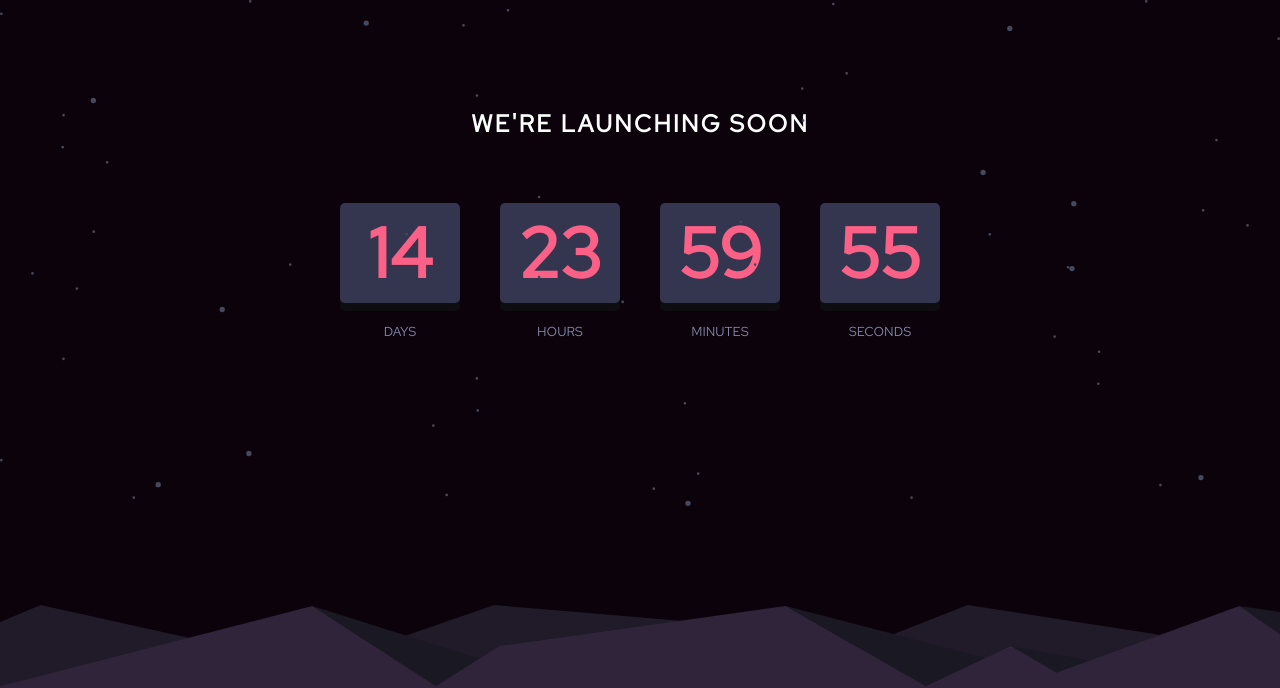
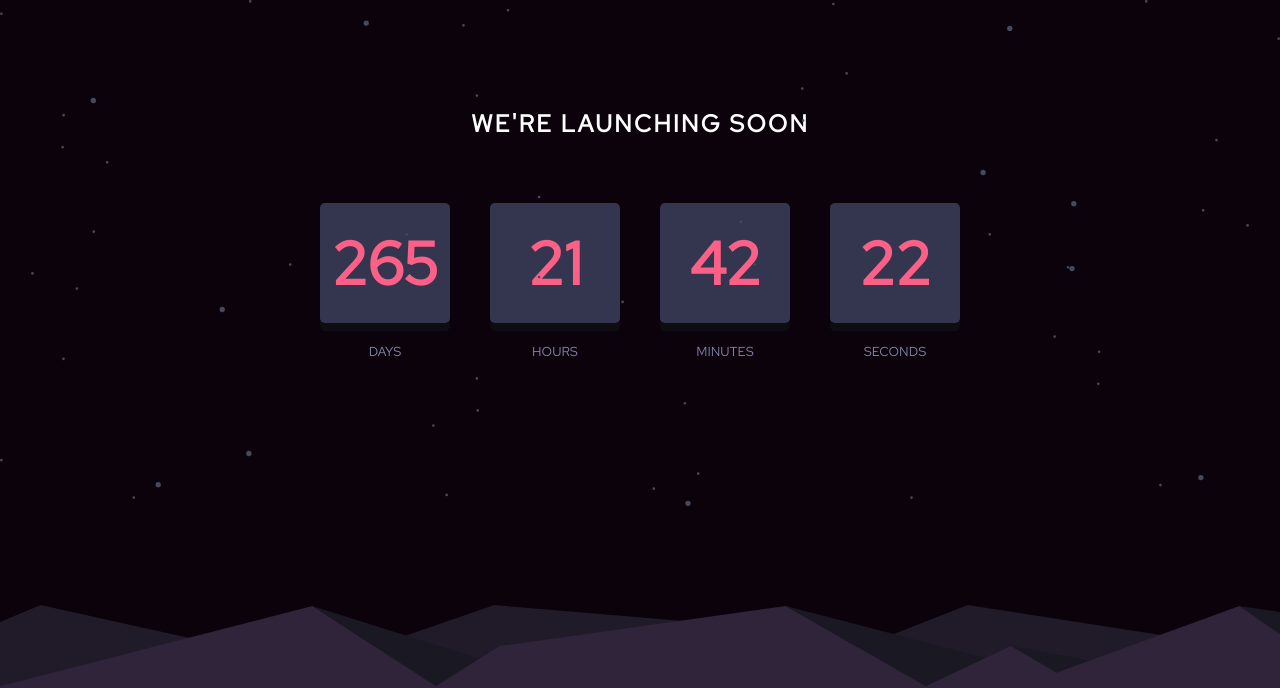
Before and after one commit to ChineduCode/LaunchCountdownTimer, a plain HTML site: page index.html in a window 1280 px wide. Shown: the top 688 px of the page. Drawn offline with Linux system fonts and the light colour scheme.

Commit message:
index.html : modified style.css: modified script.js: modified

```diff
--- a/css/style.scss
+++ b/css/style.scss
@@ -24,7 +24,7 @@ main{
         text-align: center;
     }
 
-    .time{
+    .countdown{
         display: flex;
         justify-content: space-between;
         align-items: center;
@@ -40,12 +40,12 @@ main{
                 background-color: hsl(236, 21%, 26%);
                 margin: 0 7px 1em;
                 border-radius: 5px;
-                font-size: 35px;
-                font-weight: 900;
+                font-size: 30px;
+                font-weight: bold;
                 color: hsl(345, 95%, 68%);
                 box-shadow: 0 4px 0 hsl(234, 17%, 12%);
-                height: 60px;
-                width: 65px;
+                height: 65px;
+                width: 70px;
                 display: flex;
                 align-items: center;
                 justify-content: center;
@@ -100,12 +100,12 @@ footer{
 @media only screen and (min-width: 768px) {
     main{
         margin-top: 6em;
-        .time{
+        .countdown{
             .container{
                 .count{
-                    width: 120px;
-                    height: 100px;
-                    font-size: 70px;
+                    width: 130px;
+                    height: 120px;
+                    font-size: 60px;
                     margin: 0 20px 20px;
                     box-shadow: 0 8px 0 hsl(240, 13%, 6%);
                 }
--- a/index.html
+++ b/index.html
@@ -17,21 +17,21 @@
   <main>
     <h2 class="heading">We're launching soon</h2>
 
-    <div class="time">
+    <div class="countdown">
       <div class="container">
-        <div class="days-innertext count"></div>
+        <div class="days-innertext count"> <!--days--> </div>
         <div class="days-text text">DAYS</div>
       </div>
       <div class="container">
-        <div class="hours-innertext count"></div>
+        <div class="hours-innertext count"> <!--hours--> </div>
         <div class="hours-text text">HOURS</div>
       </div>
       <div class="container">
-        <div class="minutes-innertext count"></div>
+        <div class="minutes-innertext count"> <!--minutes--> </div>
         <div class="minutes-text text">MINUTES</div>
       </div>
       <div class="container">
-        <div class="seconds-innertext count"></div>
+        <div class="seconds-innertext count"> <!--seconds--> </div>
         <div class="seconds-text text">SECONDS</div>
       </div>
     </div>
--- a/script.js
+++ b/script.js
@@ -3,34 +3,28 @@ const hoursInnerText = document.querySelector('.hours-innertext')
 const minutesInnerText = document.querySelector('.minutes-innertext')
 const secondsInnerText = document.querySelector('.seconds-innertext')
 
-let seconds = 60
-let minutes = 59
-let hours = 23
-let days = 14
+// Set the target date
+const targetDate = new Date('2023-12-31T23:59:59');
 
+// Update the countdown every second
+const countdownInterval = setInterval(() => {
+    // Calculate the remaining time
+    const now = new Date().getTime();
+    const remainingTime = targetDate.getTime() - now;
 
-function daysCount(){
+    // Calculate the remaining days, hours, minutes, and seconds
+    const days = Math.floor(remainingTime / (1000 * 60 * 60 * 24));
+    const hours = Math.floor((remainingTime % (1000 * 60 * 60 * 24)) / (1000 * 60 * 60));
+    const minutes = Math.floor((remainingTime % (1000 * 60 * 60)) / (1000 * 60));
+    const seconds = Math.floor((remainingTime % (1000 * 60)) / 1000);
 
-    seconds--;
-
-    if(seconds < 0){
-        seconds = 59;
-        minutes--;
-    }
-    if(minutes < 0){
-        minutes = 59;
-        hours--;
-    }
-    if(hours < 0){
-        hours = 23
-        days--
-    }
-
+    // Display the remaining time on the screen
     daysInnerText.innerText =  days
     hoursInnerText.innerText = hours
     minutesInnerText.innerText = minutes
     secondsInnerText.innerText = seconds
 
+    // Add leading zero once any of the countdown is less than 10
     if(seconds < 10){
         secondsInnerText.innerText = '0' + seconds
     }
@@ -42,6 +36,19 @@ function daysCount(){
     if(hours < 10){
         hoursInnerText.innerText = '0' + hours
     }
-}
 
-window.setInterval(daysCount, 1000)
+    if(days < 10){
+        daysInnerText.innerText = '0' + days
+    }
+
+    //clear interval once the remaining time is less than 0
+    if (remainingTime < 0) {
+        clearInterval(countdownInterval);
+
+        daysInnerText.innerText =  '00'
+        hoursInnerText.innerText = '00'
+        minutesInnerText.innerText = '00'
+        secondsInnerText.innerText = '00'
+    }
+
+}, 1000);
```
Also changed, not shown: css/style.css, screenshots/Screen Shot 2023-04-07 at 03.56.17.png (deleted), screenshots/Screen Shot 2023-04-10 at 03.08.50.png (added), screenshots/Screenshot 2023-04-07 at 03-54-14 Launch countdown timer.png (deleted), 3 other files.
